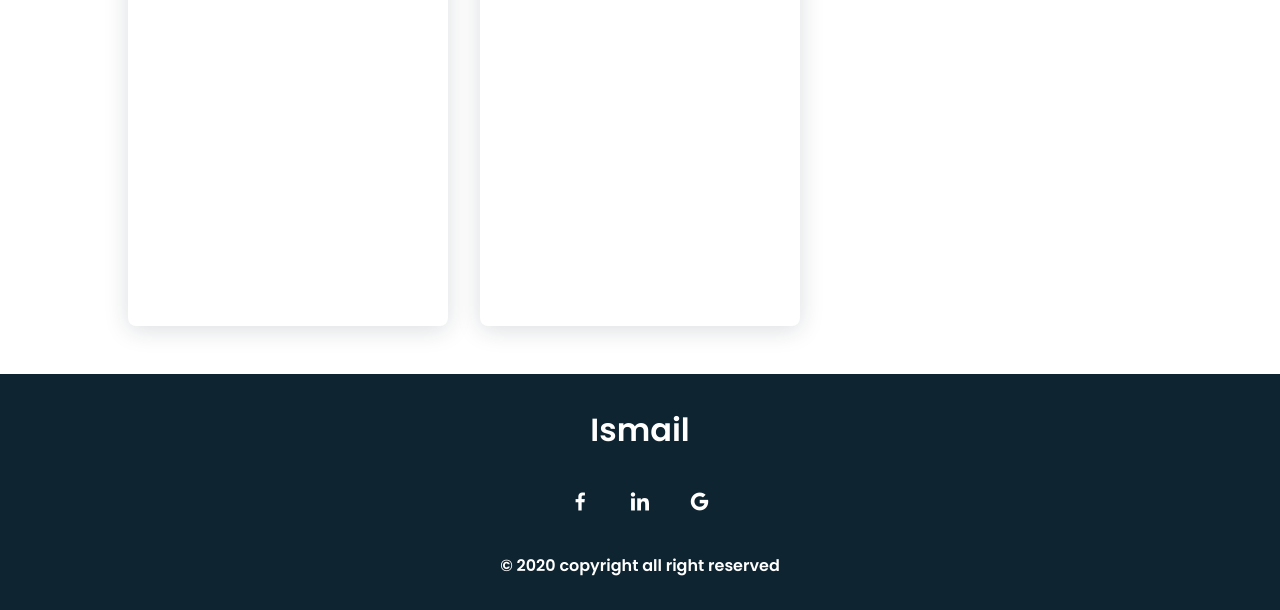
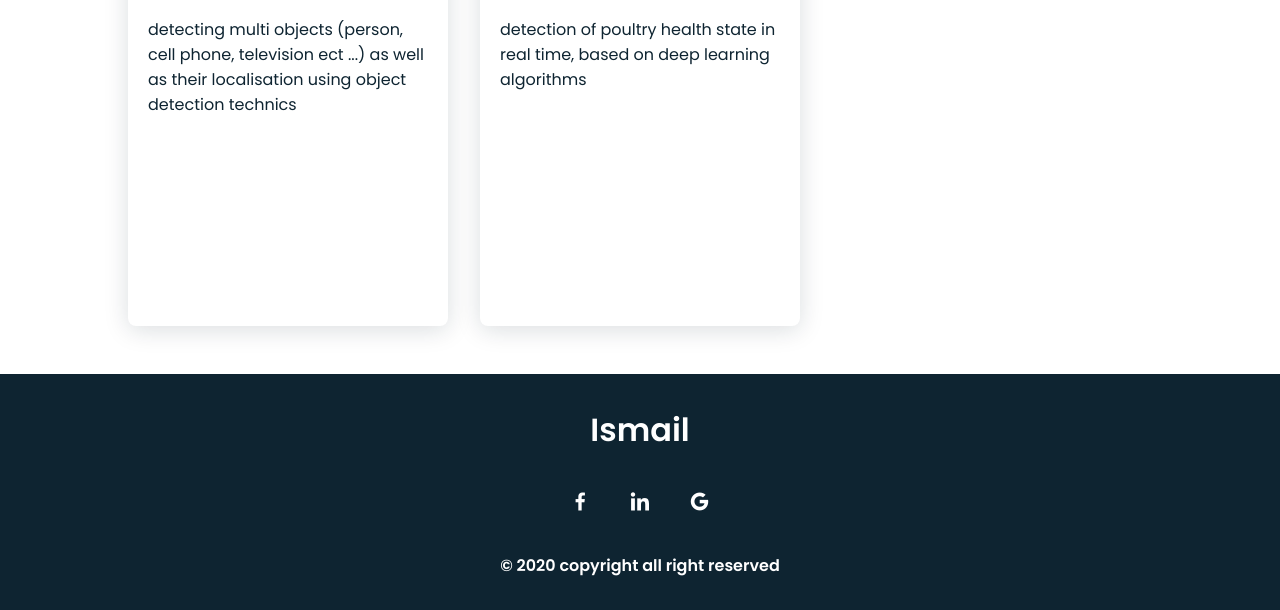
Before and after one commit to Ismail-El-Haoumi/MyCV, a plain HTML site: page index.html in a window 1280 px wide. Shown: the part 3307-3917 px from the top of the page. Drawn offline with nearby package versions, Linux system fonts and the light colour scheme.

Commit message:
Update index.html

```diff
--- a/index.html
+++ b/index.html
@@ -196,9 +196,11 @@ and the same for persons images</p>
                     </div>
 					<div class="work__img">
                         <img src="assets/img/ouut.gif" alt="">
+						<p class="divv">detecting multi objects (person, cell phone, television ect ...) as well as their localisation using object detection technics</p>
                     </div>
 					<div class="work__img">
                         <img src="assets/img/sick.gif" alt="">
+						<p class="divv">detection of poultry health state in real time, based on deep learning algorithms</p>
                     </div>
 
                 </div>
```
